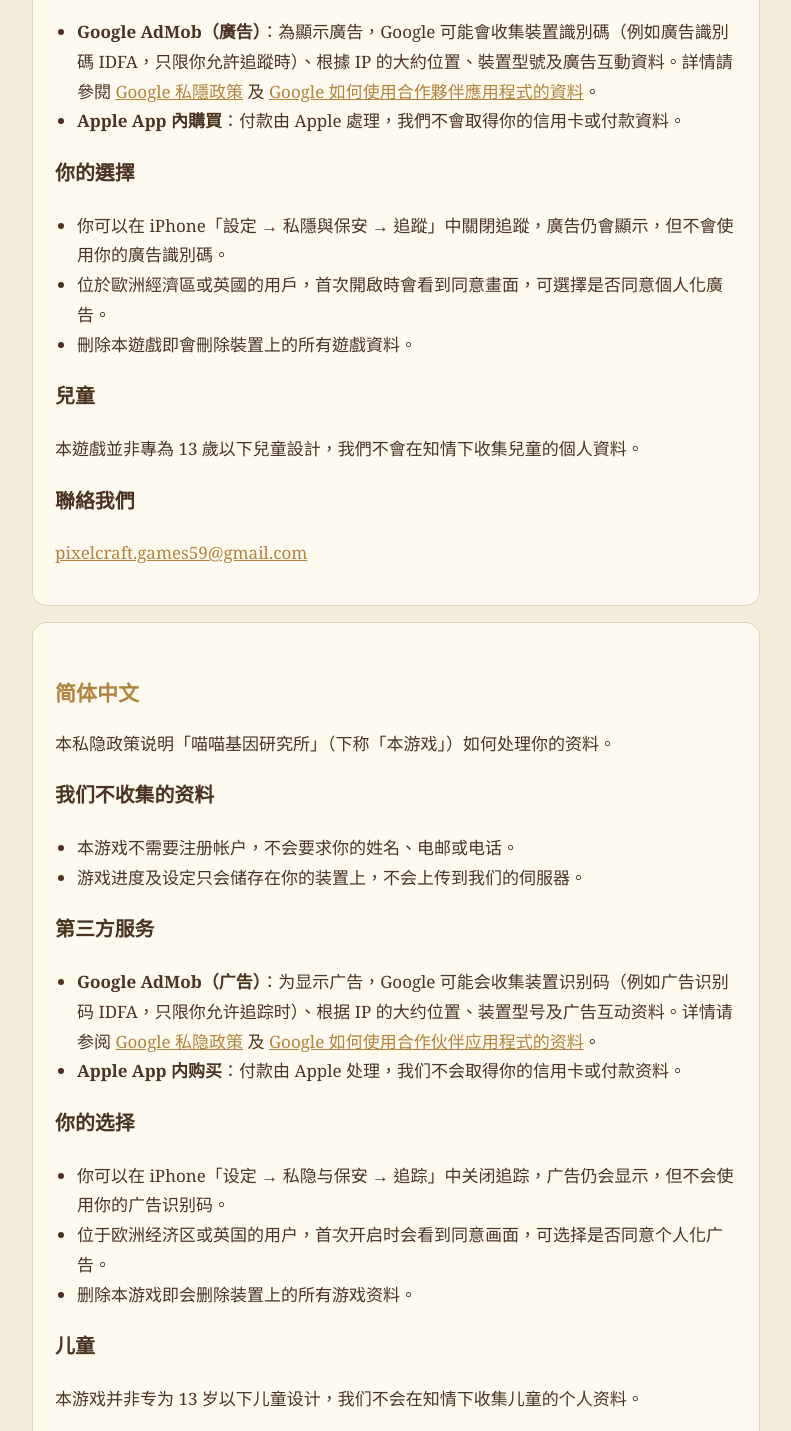
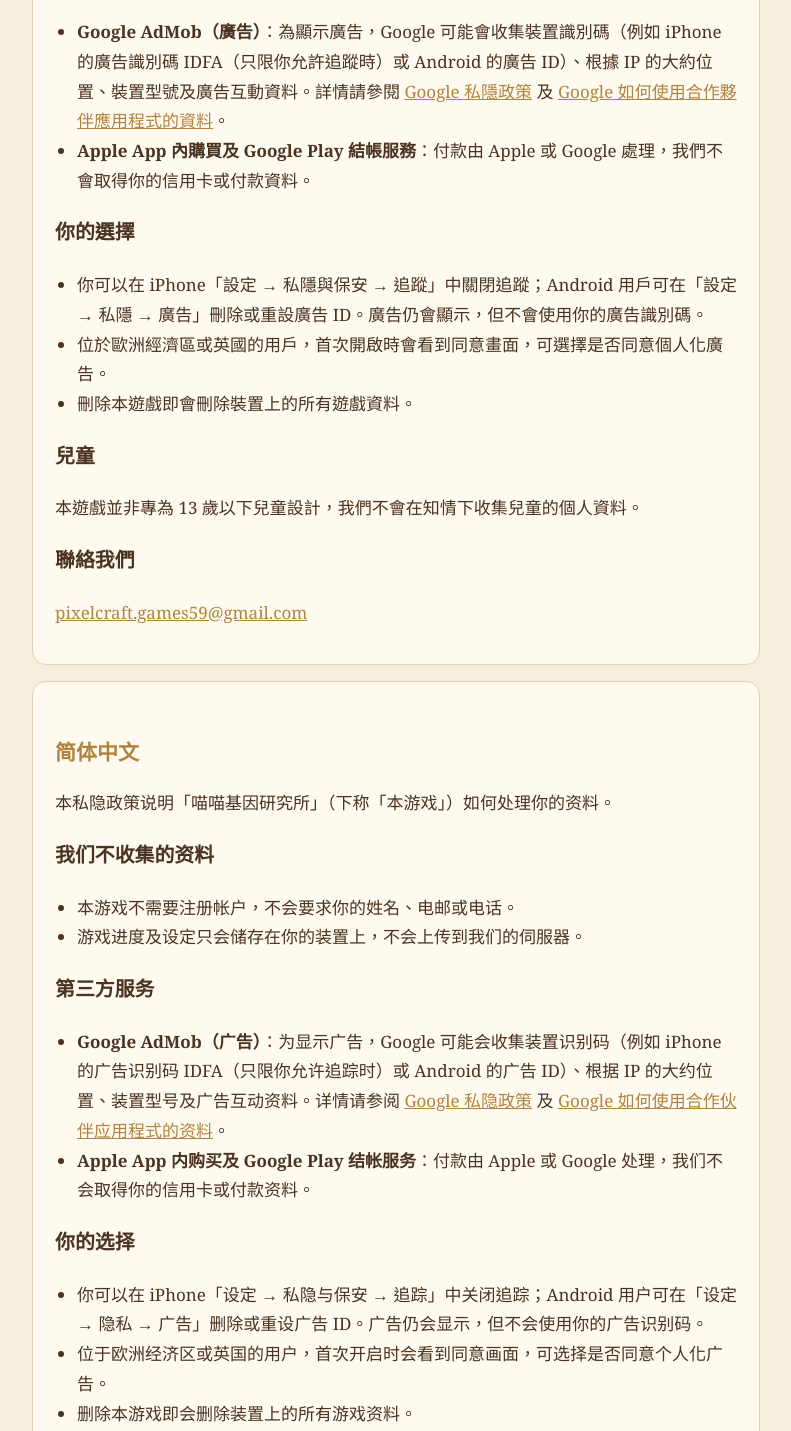
Before and after one commit to pixelcraftgames59/pixelcraftgames59.github.io, a plain HTML site: page meow-lab-privacy.html in a window 1280 px wide. Shown: the part 536-1967 px from the top of the page, without its empty margins (244-1035 px from the left). Drawn offline with Linux system fonts and the light colour scheme.

Commit message:
Add files via upload

```diff
--- a/meow-lab-privacy.html
+++ b/meow-lab-privacy.html
@@ -1,17 +1,17 @@
-<!doctype html><html lang="zh-Hant"><head><meta charset="utf-8"><meta name="viewport" content="width=device-width,initial-scale=1"><title>Privacy Policy - 喵喵基因研究所</title><link rel="stylesheet" href="style.css"></head><body><main><h1>私隱政策 / Privacy Policy</h1><p class="sub">喵喵基因研究所 ・ Last updated: 2026-11-04</p><nav><a href="#zh_TW">繁體中文</a><a href="#zh_CN">简体中文</a><a href="meow-lab.html">← 喵喵基因研究所</a></nav><section id="zh_TW" class="card"><h2>繁體中文</h2><p>本私隱政策說明「喵喵基因研究所」（下稱「本遊戲」）如何處理你的資料。</p>
+<!doctype html><html lang="zh-Hant"><head><meta charset="utf-8"><meta name="viewport" content="width=device-width,initial-scale=1"><title>Privacy Policy - 喵喵基因研究所</title><link rel="stylesheet" href="style.css"></head><body><main><h1>私隱政策 / Privacy Policy</h1><p class="sub">喵喵基因研究所 ・ Last updated: 2026-11-18</p><nav><a href="#zh_TW">繁體中文</a><a href="#zh_CN">简体中文</a><a href="meow-lab.html">← 喵喵基因研究所</a></nav><section id="zh_TW" class="card"><h2>繁體中文</h2><p>本私隱政策說明「喵喵基因研究所」（下稱「本遊戲」）如何處理你的資料。</p>
 <h3>我們不收集的資料</h3><ul><li>本遊戲不需要註冊帳戶，不會要求你的姓名、電郵或電話。</li>
 <li>遊戲進度及設定只會儲存在你的裝置上，不會上傳到我們的伺服器。</li></ul>
-<h3>第三方服務</h3><ul><li><b>Google AdMob（廣告）</b>：為顯示廣告，Google 可能會收集裝置識別碼（例如廣告識別碼 IDFA，只限你允許追蹤時）、根據 IP 的大約位置、裝置型號及廣告互動資料。詳情請參閱 <a href="https://policies.google.com/privacy">Google 私隱政策</a> 及 <a href="https://policies.google.com/technologies/partner-sites">Google 如何使用合作夥伴應用程式的資料</a>。</li>
-<li><b>Apple App 內購買</b>：付款由 Apple 處理，我們不會取得你的信用卡或付款資料。</li></ul>
-<h3>你的選擇</h3><ul><li>你可以在 iPhone「設定 → 私隱與保安 → 追蹤」中關閉追蹤，廣告仍會顯示，但不會使用你的廣告識別碼。</li>
+<h3>第三方服務</h3><ul><li><b>Google AdMob（廣告）</b>：為顯示廣告，Google 可能會收集裝置識別碼（例如 iPhone 的廣告識別碼 IDFA（只限你允許追蹤時）或 Android 的廣告 ID）、根據 IP 的大約位置、裝置型號及廣告互動資料。詳情請參閱 <a href="https://policies.google.com/privacy">Google 私隱政策</a> 及 <a href="https://policies.google.com/technologies/partner-sites">Google 如何使用合作夥伴應用程式的資料</a>。</li>
+<li><b>Apple App 內購買及 Google Play 結帳服務</b>：付款由 Apple 或 Google 處理，我們不會取得你的信用卡或付款資料。</li></ul>
+<h3>你的選擇</h3><ul><li>你可以在 iPhone「設定 → 私隱與保安 → 追蹤」中關閉追蹤；Android 用戶可在「設定 → 私隱 → 廣告」刪除或重設廣告 ID。廣告仍會顯示，但不會使用你的廣告識別碼。</li>
 <li>位於歐洲經濟區或英國的用戶，首次開啟時會看到同意畫面，可選擇是否同意個人化廣告。</li>
 <li>刪除本遊戲即會刪除裝置上的所有遊戲資料。</li></ul>
 <h3>兒童</h3><p>本遊戲並非專為 13 歲以下兒童設計，我們不會在知情下收集兒童的個人資料。</p><h3>聯絡我們</h3><p><a href="mailto:pixelcraft.games59@gmail.com">pixelcraft.games59@gmail.com</a></p></section><section id="zh_CN" class="card"><h2>简体中文</h2><p>本私隐政策说明「喵喵基因研究所」（下称「本游戏」）如何处理你的资料。</p>
 <h3>我们不收集的资料</h3><ul><li>本游戏不需要注册帐户，不会要求你的姓名、电邮或电话。</li>
 <li>游戏进度及设定只会储存在你的装置上，不会上传到我们的伺服器。</li></ul>
-<h3>第三方服务</h3><ul><li><b>Google AdMob（广告）</b>：为显示广告，Google 可能会收集装置识别码（例如广告识别码 IDFA，只限你允许追踪时）、根据 IP 的大约位置、装置型号及广告互动资料。详情请参阅 <a href="https://policies.google.com/privacy">Google 私隐政策</a> 及 <a href="https://policies.google.com/technologies/partner-sites">Google 如何使用合作伙伴应用程式的资料</a>。</li>
-<li><b>Apple App 内购买</b>：付款由 Apple 处理，我们不会取得你的信用卡或付款资料。</li></ul>
-<h3>你的选择</h3><ul><li>你可以在 iPhone「设定 → 私隐与保安 → 追踪」中关闭追踪，广告仍会显示，但不会使用你的广告识别码。</li>
+<h3>第三方服务</h3><ul><li><b>Google AdMob（广告）</b>：为显示广告，Google 可能会收集装置识别码（例如 iPhone 的广告识别码 IDFA（只限你允许追踪时）或 Android 的广告 ID）、根据 IP 的大约位置、装置型号及广告互动资料。详情请参阅 <a href="https://policies.google.com/privacy">Google 私隐政策</a> 及 <a href="https://policies.google.com/technologies/partner-sites">Google 如何使用合作伙伴应用程式的资料</a>。</li>
+<li><b>Apple App 内购买及 Google Play 结帐服务</b>：付款由 Apple 或 Google 处理，我们不会取得你的信用卡或付款资料。</li></ul>
+<h3>你的选择</h3><ul><li>你可以在 iPhone「设定 → 私隐与保安 → 追踪」中关闭追踪；Android 用户可在「设定 → 隐私 → 广告」删除或重设广告 ID。广告仍会显示，但不会使用你的广告识别码。</li>
 <li>位于欧洲经济区或英国的用户，首次开启时会看到同意画面，可选择是否同意个人化广告。</li>
 <li>删除本游戏即会删除装置上的所有游戏资料。</li></ul>
 <h3>儿童</h3><p>本游戏并非专为 13 岁以下儿童设计，我们不会在知情下收集儿童的个人资料。</p><h3>联络我们</h3><p><a href="mailto:pixelcraft.games59@gmail.com">pixelcraft.games59@gmail.com</a></p></section><footer>© 2026 PixelCraft Games</footer></main></body></html>
```
